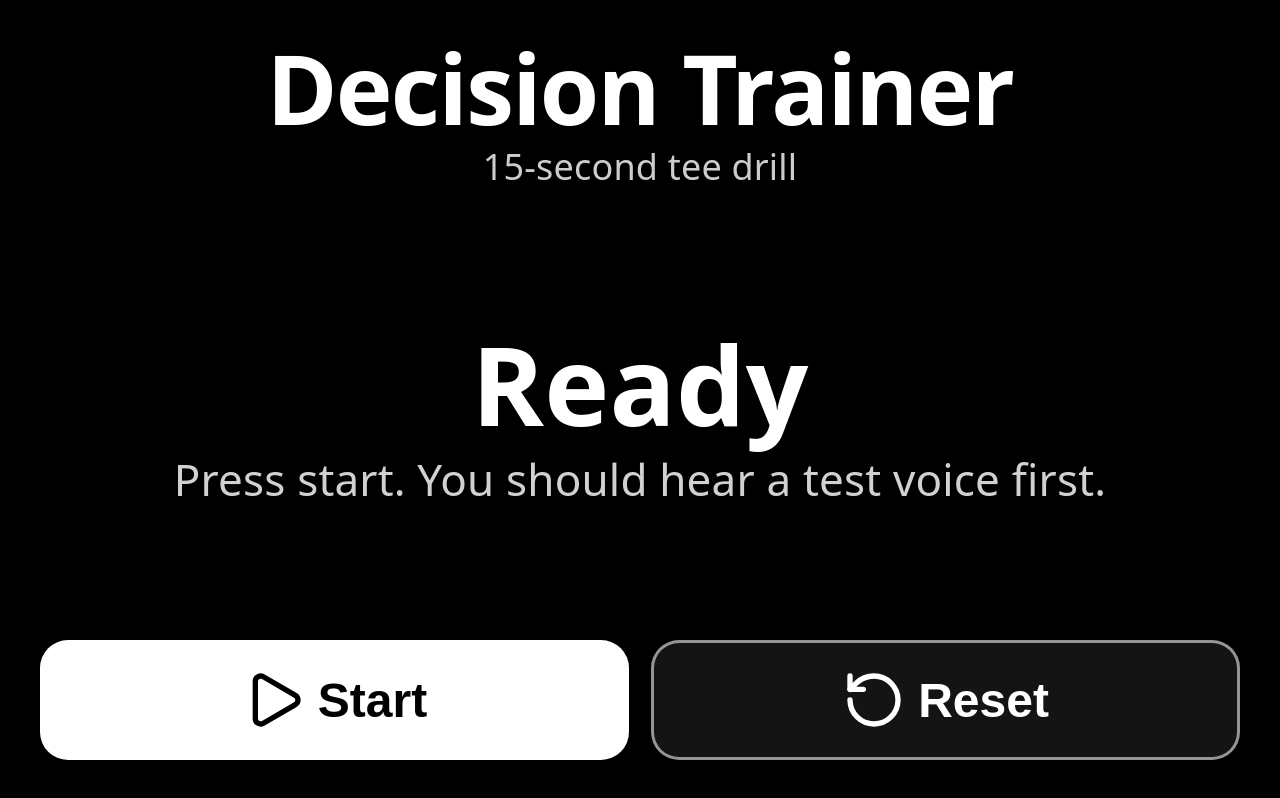
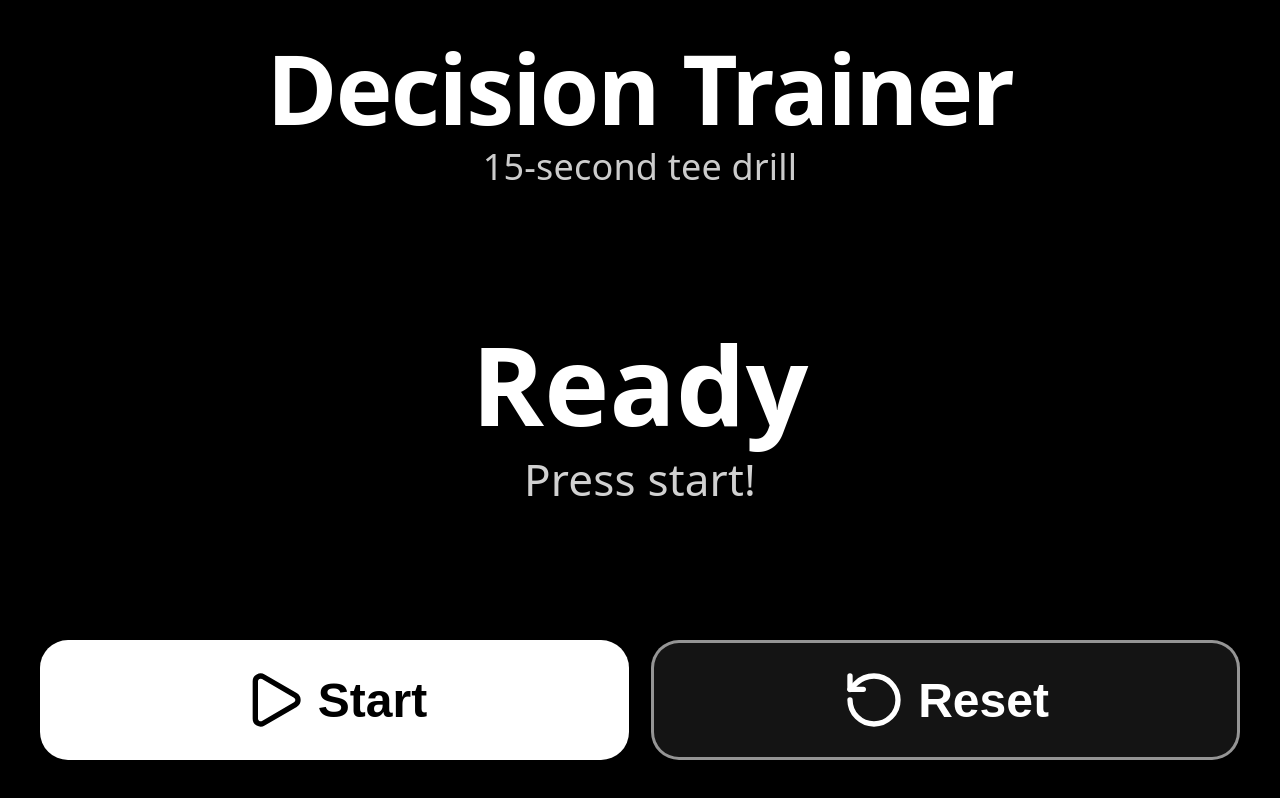
Before and after one commit to JFriar11/RandallsRHT, a React (Vite) app in the folder Randy/: page / in a window 1280 px wide. Built offline with nearby package versions, Linux system fonts and the light colour scheme.

Commit message:
Cleaned text

```diff
--- a/Randy/src/App.jsx
+++ b/Randy/src/App.jsx
@@ -131,7 +131,7 @@ export default function App() {
 
   const subText =
     screenState === "ready"
-      ? "Press start. You should hear a test voice first."
+      ? "Press start!"
       : screenState === "paused"
       ? "Press start to continue."
       : screenState === "waiting"
```
